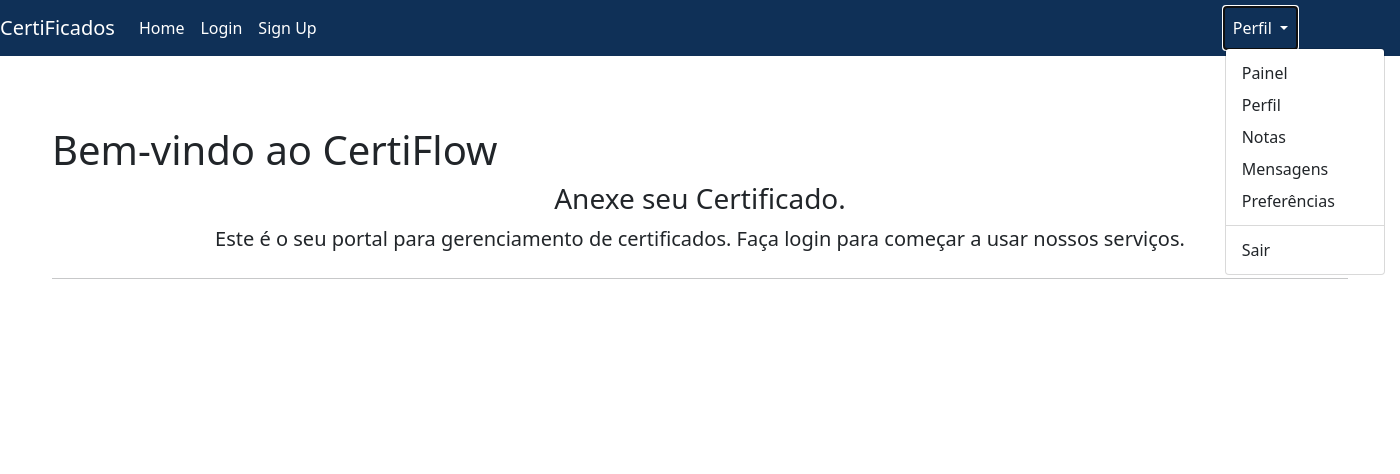
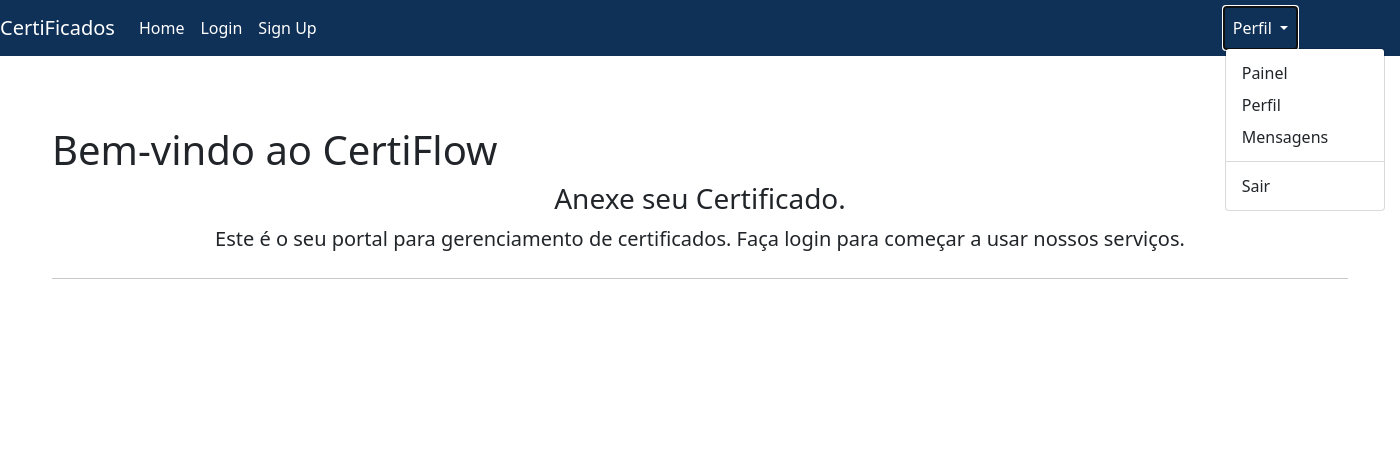
Before and after one commit to TN-Junior/certified-points, a Flask app: page / in a window 1400 px wide, after a click on "Perfil". Shown: the top 474 px of the page. Run offline with Flask 3, Linux system fonts and the light colour scheme; some libraries are stand-ins or nearby versions.

Commit message:
Update base.html

```diff
--- a/templates/base.html
+++ b/templates/base.html
@@ -73,11 +73,10 @@
                     <div class="dropdown-menu" aria-labelledby="profileDropdown">
                         <a class="dropdown-item" href="/cursos">Painel</a>
                         <a class="dropdown-item" href="#">Perfil</a>
-                        <a class="dropdown-item" href="#">Notas</a>
                         <a class="dropdown-item" href="#">Mensagens</a>
-                        <a class="dropdown-item" href="#">Preferências</a>
+
                         <div class="dropdown-divider"></div>
-                        <a class="dropdown-item" href="/">Sair</a>
+                        <a class="dropdown-item" href="#">Sair</a>
                     </div>
                 </li>
             </ul>
```
